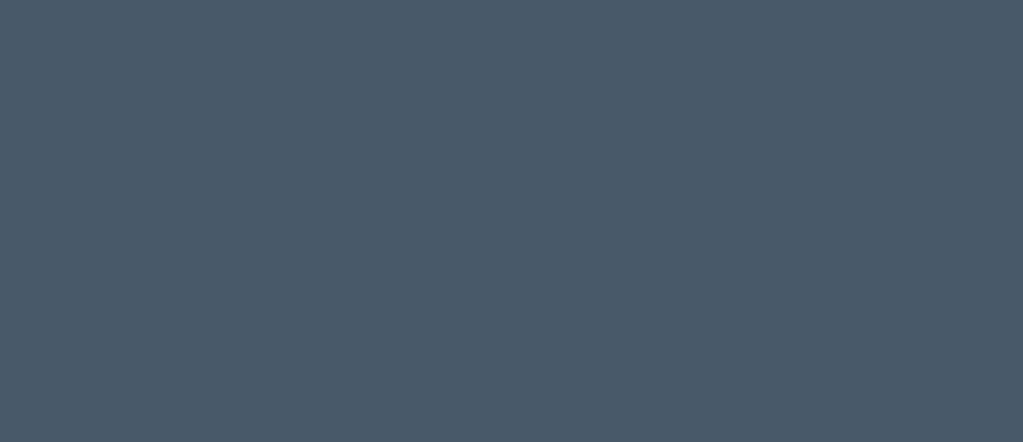
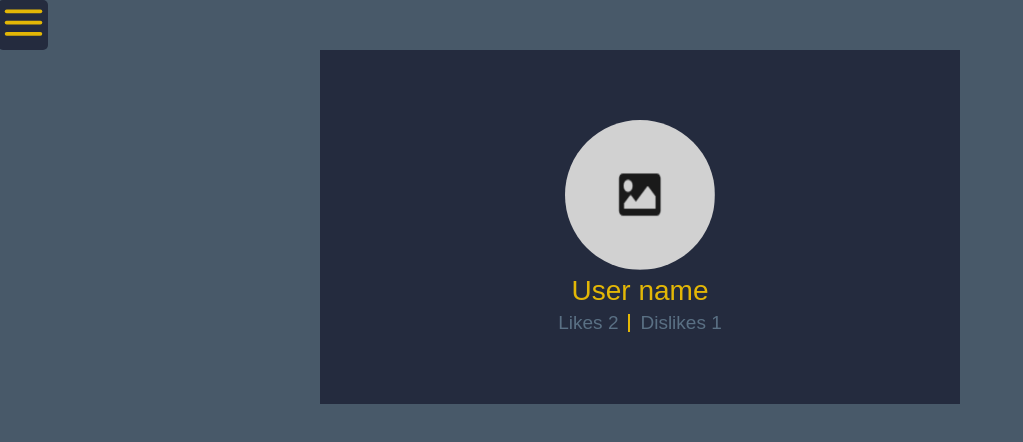
Before and after one commit to tbusst/web-development-project-2.4-2.8, a React (Create React App) app in the folder client/: page /profile in a window 1280 px wide. Before the commit this address had no page. Shown: the top 442 px of the page, without its empty margins (0-1023 px from the left). Built offline with nearby package versions, Linux system fonts and the light colour scheme.

Commit message:
added profile page + css

```diff
--- a/client/src/App.js
+++ b/client/src/App.js
@@ -7,15 +7,18 @@ import {
 import Landing from "./Pages/Landing/Landing";
 import Home from "./Pages/Home/Home";
 import Placeholder from "./Pages/Placeholder";
+import Profile from "./Pages/Profile/Profile";
 import './App.scss'
 
 export default function App() {
     return (
         <BrowserRouter>
             <Routes>
+                <Route path="*" element={<Placeholder />} />
                 <Route path="/" element={<Landing />} />
                 <Route path="/home" element={<Home />} />
                 <Route path="/placeholder" element={<Placeholder />} />
+                <Route path="/profile" element={<Profile />} />
             </Routes>
         </BrowserRouter>
     );
--- a/client/src/App.scss
+++ b/client/src/App.scss
@@ -3,6 +3,8 @@
 @import './Pages/Home/Home.scss';
 @import './Components/Sidebar/Sidebar.scss';
 @import './Components/Post/Post.scss';
+@import './Components/ProfileBanner/ProfileBanner.scss';
+
 
 * {
     margin: 0;
--- /dev/null
+++ b/client/src/Components/ProfileBanner/ProfileBanner.js
@@ -0,0 +1,16 @@
+export default function ProfileBanner(props) {
+    const { username, profile, likes, dislikes } = props;
+    return (
+        <header className='ProfileBanner'>
+            <div className='user-info'>
+                <img src={profile} alt='profile' />
+                <p>{username}</p>
+            </div>
+            <div className='user-stats'>
+                <h3>Likes {likes}</h3>
+                <div className='vr' />
+                <h3>Dislikes {dislikes}</h3>
+            </div>
+        </header>
+    );
+};
--- /dev/null
+++ b/client/src/Components/ProfileBanner/ProfileBanner.scss
@@ -0,0 +1,42 @@
+.ProfileBanner {
+    background-color: $dark-navy;
+    padding: 70px;
+    margin-top: 50px;
+
+    .user-info {
+        display: flex;
+        flex-direction: column;
+        align-items: center;
+
+        img {
+            border-radius: 100%;
+            height: 150px;
+            width: 150px;
+        }
+
+        p {
+            color: $yellow;
+            font-size: 28px;
+            margin: 5px 0;
+            font-weight: lighter;
+        }
+    }
+
+    .user-stats {
+        display: flex;
+        justify-content: center;
+        align-items: center;
+
+        h3 {
+            color: $light-navy;
+            font-size: 19px;
+            font-weight: lighter;
+        }
+
+        .vr {
+            height: 18px;
+            margin: 0 10px;
+            border-left: 2px solid $yellow;
+        }
+    }
+}
--- a/client/src/Components/Sidebar/Sidebar.js
+++ b/client/src/Components/Sidebar/Sidebar.js
@@ -39,7 +39,7 @@ export default function Sidebar(props) {
                     <ul>
                         <li>
                             <BsFillPersonFill />
-                            <a href='/placeholder'>Profile</a>
+                            <a href='/profile'>Profile</a>
                         </li>
                         <li>
                             <FaHome />
--- /dev/null
+++ b/client/src/Pages/Profile/Profile.js
@@ -0,0 +1,29 @@
+import Sidebar from '../../Components/Sidebar/Sidebar';
+import ProfileBanner from '../../Components/ProfileBanner/ProfileBanner';
+
+import placeholder from '../../Images/placeholder.png'
+
+
+export default function Profile() {
+    const userinfo = {
+        'username': 'User name',
+        'profile': placeholder
+    }
+
+    return (
+        <main className='Profile'>
+            <Sidebar
+                username={userinfo.username}
+                profile={userinfo.profile}
+            />
+            <section className='Posts'>
+                <ProfileBanner
+                    username={userinfo.username}
+                    profile={userinfo.profile}
+                    likes={2}
+                    dislikes={1}
+                />
+            </section>
+        </main>
+    );
+};
--- a/client/src/_global.scss
+++ b/client/src/_global.scss
@@ -1,9 +1,9 @@
+$light-yellow: #ffcc01;
 $yellow: #e3b706;
-$light-yellow: #ffcc01;
 $light-navy: #5a7084;
 $mid-navy: #485969;
+$navy: #44475b;
 $dark-navy: #242b3e;
-$navy: #44475b;
 
 @keyframes yellow-in {
     from {
```
